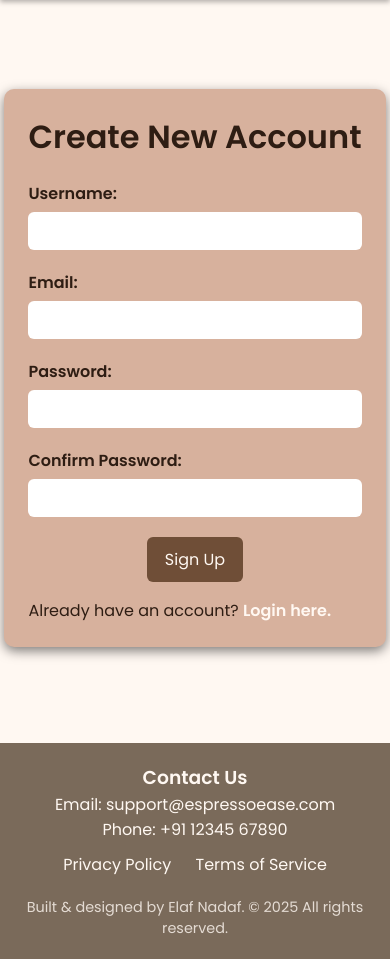
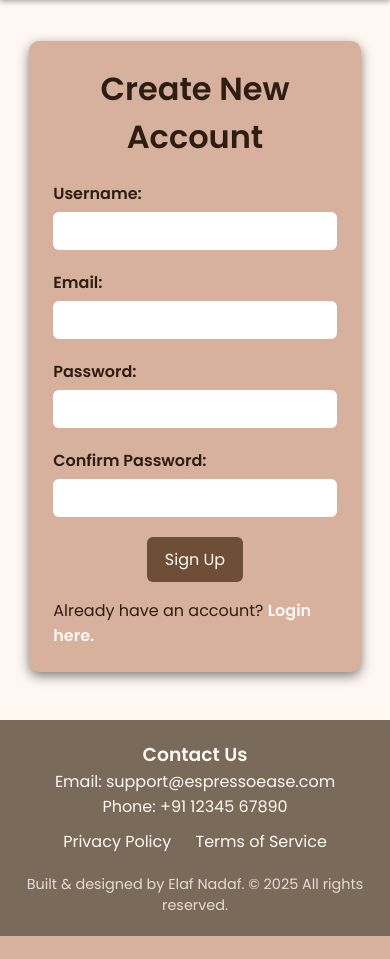
Before and after one commit to e1af-nadaf/EspressoEase-v2, a PHP site: page /customer/authorization/signup.php in a window 390 px wide. Shown: the part 107-1066 px from the top of the page. After the commit the page ends 1043 px from the top, so only its background shows below. Run offline with PHP 8.4, Linux system fonts and the light colour scheme.

Commit message:
Added responsiveness for signup and login

```diff
--- a/assets/css/style.css
+++ b/assets/css/style.css
@@ -267,3 +267,14 @@ footer {
     padding: 0.5rem 0;
   }
 }
+
+/* Signup and Login */
+
+@media (max-width: 500px) {
+  .auth-container {
+    width: 85%;
+    margin: 3rem auto;
+    padding: 1.5rem;
+    max-width: none;
+  }
+}
```
